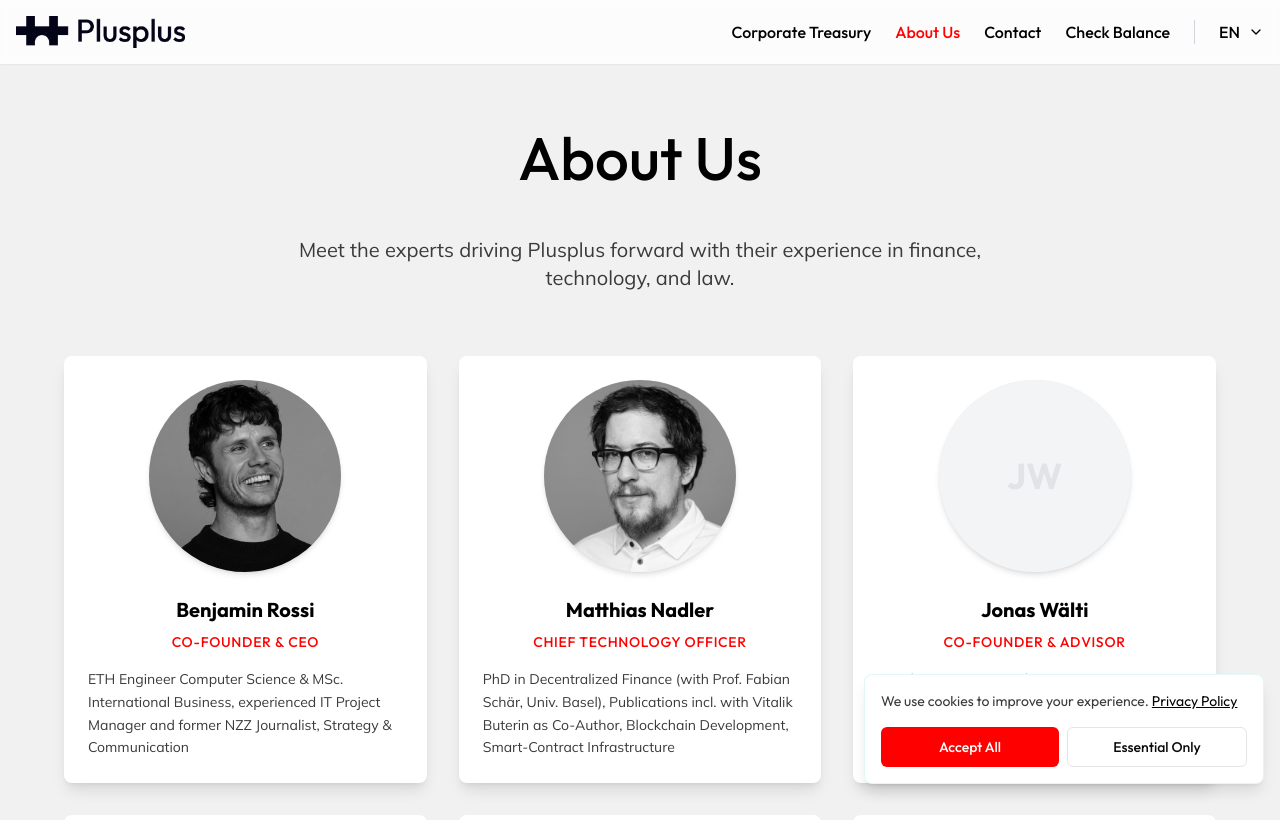
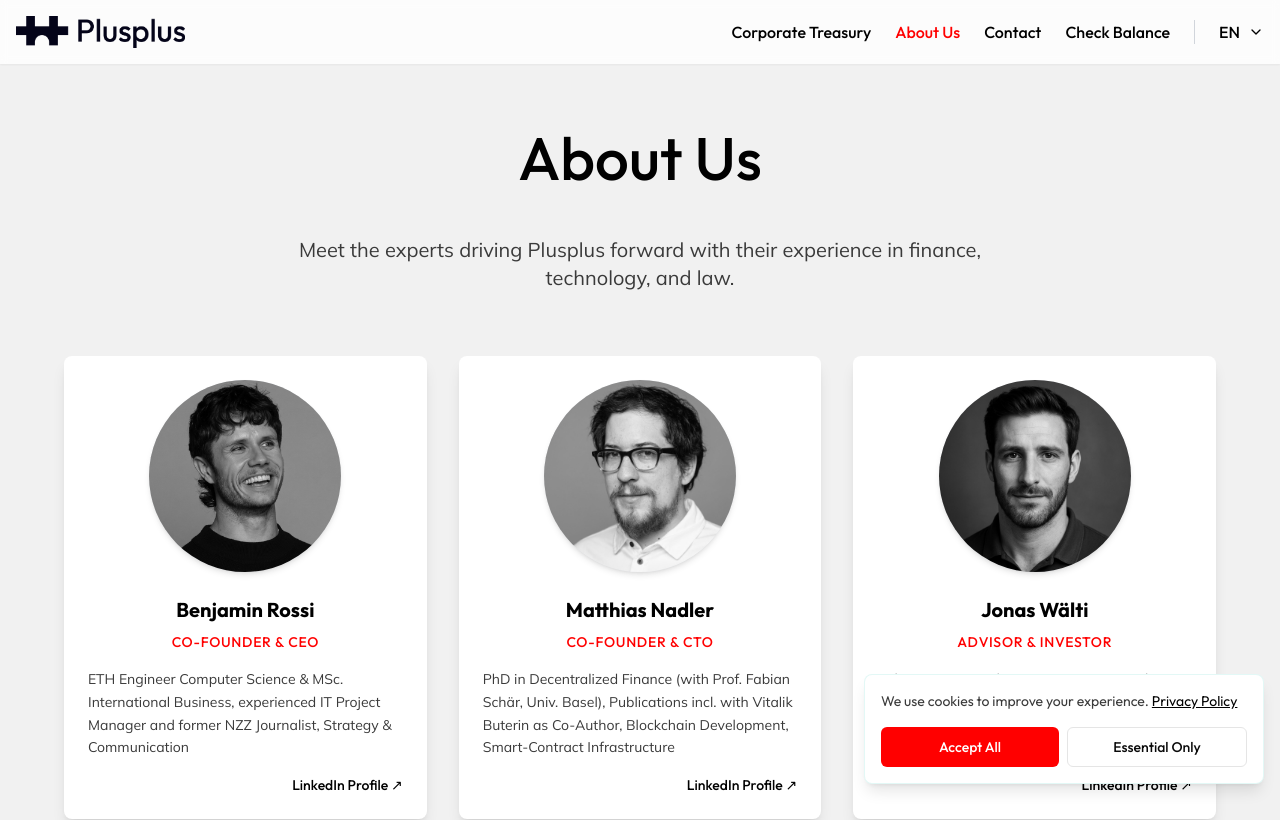
Before and after one commit to beni048/plusplus-website, a Next.js app: page /en/about-us in a window 1280 px wide. Shown: the top 820 px of the page. Built offline with nearby package versions, Linux system fonts and the light colour scheme; no server answers; what wagmi would draw is missing.

Commit message:
feat: update About Us page team info and links

```diff
--- a/app/[locale]/about-us/page.tsx
+++ b/app/[locale]/about-us/page.tsx
@@ -14,6 +14,7 @@ export default function AboutUs() {
             scale: 1.6,
             yOffset: '11%',
             xOffset: '0%',
+            linkedin: 'https://www.linkedin.com/in/rossibeni/',
         },
         {
             id: 'matthias',
@@ -21,13 +22,15 @@ export default function AboutUs() {
             scale: 1.05,
             yOffset: '-2%',
             xOffset: '2%',
+            linkedin: 'https://www.linkedin.com/in/mat-nadler/',
         },
         {
             id: 'jonas',
-            image: null, // Placeholder
+            image: '/images/team/jonas.png',
             scale: 1,
             yOffset: '0%',
             xOffset: '0%',
+            linkedin: 'https://www.linkedin.com/in/jonas-w-791335a0/',
         },
         {
             id: 'roger',
@@ -35,6 +38,7 @@ export default function AboutUs() {
             scale: 1.5,
             yOffset: '16%',
             xOffset: '6%',
+            linkedin: 'https://www.linkedin.com/in/roger-eichenberger-1093a5105/',
         },
         {
             id: 'andreas',
@@ -42,6 +46,7 @@ export default function AboutUs() {
             scale: 2.1,
             yOffset: '26%',
             xOffset: '3%',
+            linkedin: 'https://www.linkedin.com/in/andreas-b%C3%BChler-6530a52a/',
         },
         {
             id: 'magdalena',
@@ -49,6 +54,7 @@ export default function AboutUs() {
             scale: 1.5,
             yOffset: '16%',
             xOffset: '0%',
+            linkedin: 'https://www.linkedin.com/in/magdalena-bo%C5%A1ki%C4%87-446951a9/',
         },
     ];
 
@@ -67,7 +73,7 @@ export default function AboutUs() {
 
                     <div className="grid gap-8 md:grid-cols-2 lg:grid-cols-3">
                         {teamMembers.map((member) => (
-                            <Card key={member.id} className="overflow-hidden border-none shadow-lg hover:shadow-xl transition-shadow duration-300 flex flex-col items-center p-6">
+                            <Card key={member.id} className="overflow-hidden border-none shadow-lg hover:shadow-xl transition-shadow duration-300 flex flex-col items-center p-6 h-full">
                                 <div className="relative w-48 h-48 mb-6 overflow-hidden rounded-full bg-gray-200 shadow-md">
                                     {member.image ? (
                                         <Image
@@ -86,7 +92,7 @@ export default function AboutUs() {
                                         </div>
                                     )}
                                 </div>
-                                <div className="text-left w-full">
+                                <div className="flex-grow">
                                     <h3 className="text-xl font-primary font-bold text-black mb-2 text-center">
                                         {t(`team.${member.id}.name`)}
                                     </h3>
@@ -97,11 +103,23 @@ export default function AboutUs() {
                                         {t(`team.${member.id}.description`)}
                                     </p>
                                 </div>
+                                {member.linkedin && (
+                                    <div className="w-full flex justify-end mt-4">
+                                        <a
+                                            href={member.linkedin}
+                                            target="_blank"
+                                            rel="noopener noreferrer"
+                                            className="text-black hover:text-neutral-dark font-medium inline-block text-sm"
+                                        >
+                                            {t('linkedinProfile')} ↗
+                                        </a>
+                                    </div>
+                                )}
                             </Card>
                         ))}
                     </div>
                 </div>
             </div>
-        </main>
+        </main >
     );
 }
```
Also changed, not shown: messages/de.json, messages/en.json, public/images/team/jonas.png (added).
